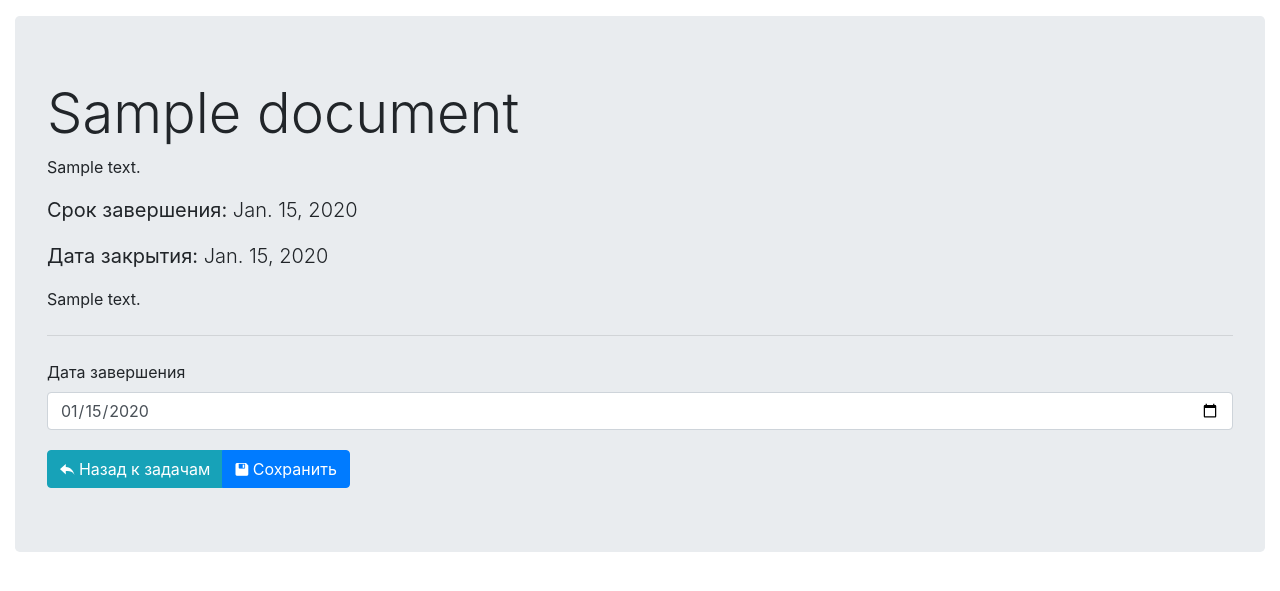
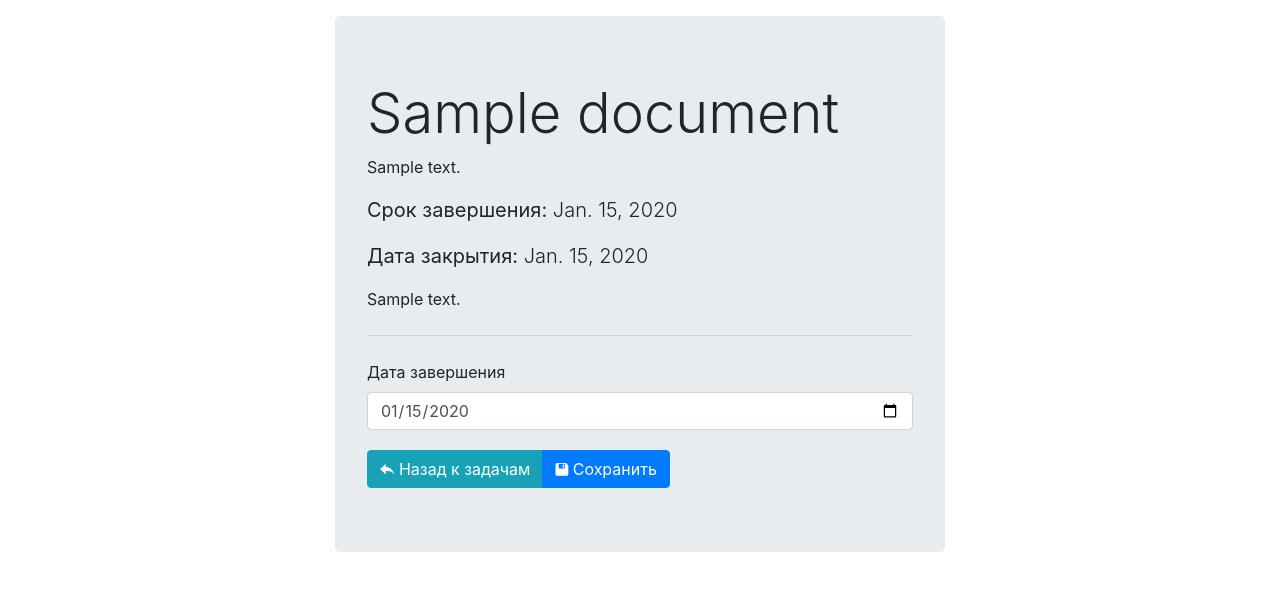
Before and after one commit to Tur-4000/planer, a Django app: page /task/detail/1/ in a window 1280 px wide. Shown: the part 56-647 px from the top of the page. Run offline with Django 3.2, Linux system fonts and the light colour scheme; tables that the repository leaves empty hold one stand-in row (values such as "Sample post"); some libraries are stand-ins or nearby versions.

Commit message:
шаблон карты задачи

```diff
--- a/templates/planer/task_detail.html
+++ b/templates/planer/task_detail.html
@@ -9,8 +9,11 @@
 
 
 {% block content %}
+  <div class="row">
+  <div class="col-md-3"></div>
+  <div class="col-md-6">
+    <div class="jumbotron">
 
-  <div class="jumbotron">
       <h1 class="display-4">{{ task.document }}</h1>
       <p>{{ task.document.description }}</p>
       <p class="lead"><strong>Срок завершения:</strong> {{ task.due_date }}</p>
@@ -34,5 +37,7 @@
       </form>
 
     </div>
-
+  </div>
+  <div class="col-md-3"></div>
+  </div>
 {% endblock %}
```
Lines whose indentation alone changed are shown as unchanged.
